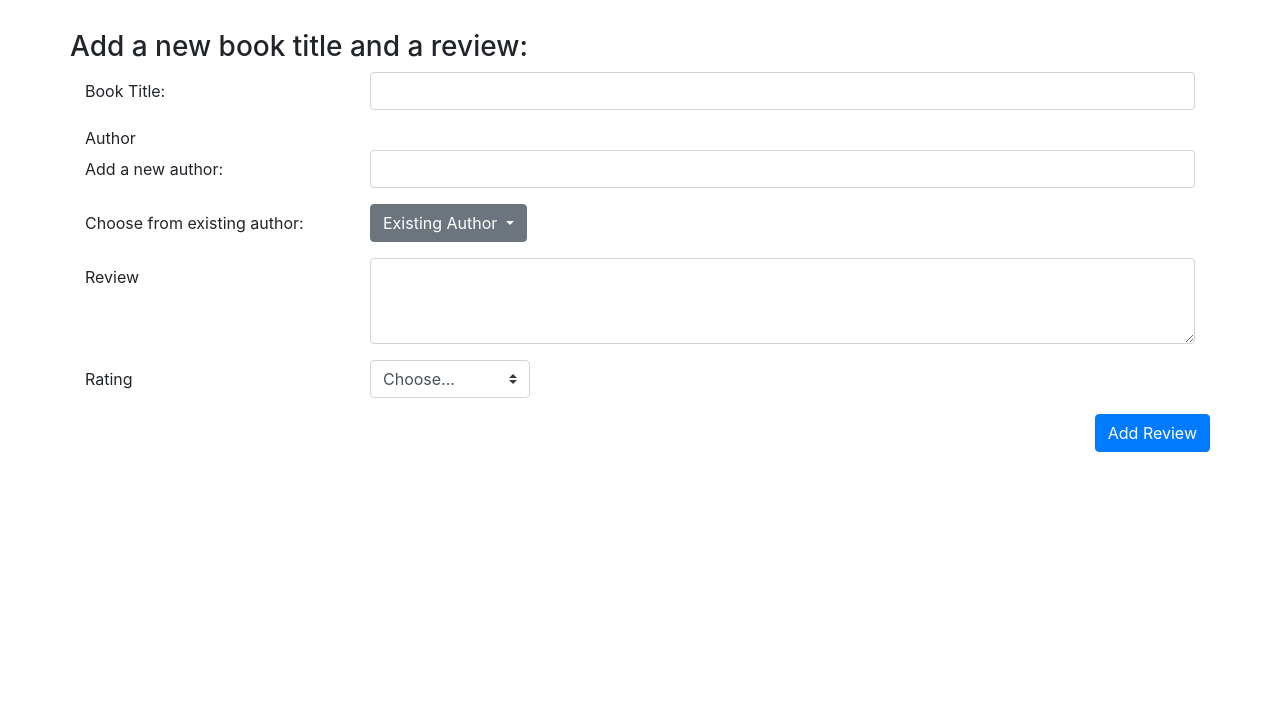
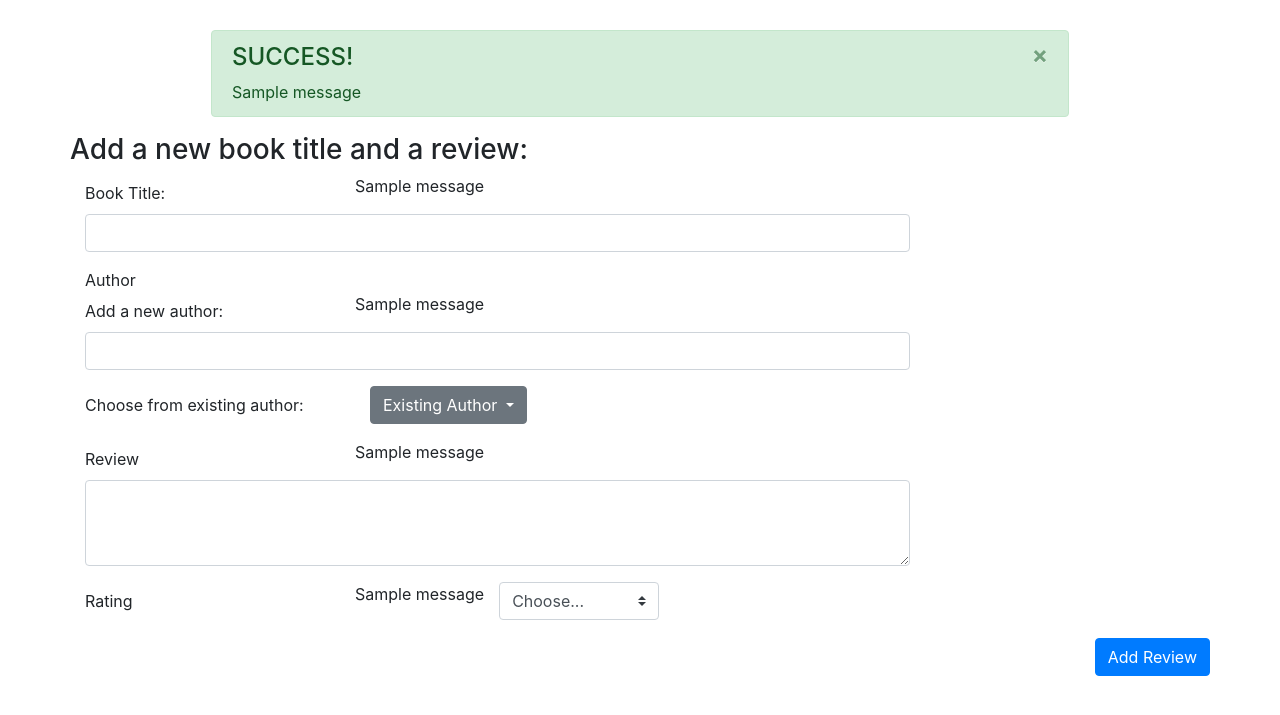
Before and after one commit to kellikells/Book-Reviews, a Flask app: page /addPage in a window 1280 px wide. Shown: the part 56-771 px from the top of the page. Run offline with Flask 2, Linux system fonts and the light colour scheme; the visitor is signed in with stand-in values (Sample User, id 1); tables that the repository leaves empty hold one stand-in row (values such as "Sample post"); one stand-in notice (Sample message) is shown; some libraries are stand-ins or nearby versions.

Commit message:
added flash messages for validation on add a review

```diff
--- a/server.py
+++ b/server.py
@@ -151,6 +151,27 @@
 def addReview():
     user_id = session['user_id']
 
+    # validation of all inputs
+    if len(request.form['title'])<1:
+        flash("title cannot be empty", 'title')
+
+    if len(request.form['new-author']) <1 and request.form['old-author'] == 0:
+        flash("author must be selected or entered", 'author')
+
+    if len(request.form['content'])<1:
+        flash("review content cannot be empty", 'review')
+
+    if request.form['rating'] == 0:
+        flash("select a rating", 'rating')
+
+    # initiate any flash messages
+    # --------------------------------------
+    if '_flashes' in session.keys():
+        return redirect("/addPage")
+
+
+
+
     # if the user typed in the input for new-author
     # then add this author to database
     if request.form['new-author']:
@@ -193,6 +214,8 @@
         }
 
         mysql.query_db(query,data)
+
+        flash("Your review has been posted", 'review-success')
 
 
     return redirect('/addPage')
--- a/templates/add.html
+++ b/templates/add.html
@@ -50,6 +50,28 @@
 
     <div class="container">
 
+        <!-- ======== ALERT FOR REVIEW SUCCESS ======== -->
+
+        <div class="container" style="min-height:100%; width:80%">
+            {% with messages = get_flashed_messages(category_filter=["review-success"]) %}
+            {% if messages %}
+            {% for message in messages %}
+            <div class="alert alert-success alert-dismissible" role="alert">
+                <h4 class="alert-heading">SUCCESS!</h4>
+                <button type="button" class="close" data-dismiss="alert" aria-label="Close"><span
+                        aria-hidden="true">×</span></button>
+                {{message}}
+            </div>
+            {% endfor %}
+            {% endif %}
+            {% endwith %}
+
+            {% block body %}{% endblock %}
+        </div>
+
+
+
+
         <div class="row">
             <h3>
                 Add a new book title and a review:
@@ -68,6 +90,16 @@
 
                     <div class="form-group row">
                         <label for="title" class="col-sm-3 col-form-label">Book Title:</label>
+                        <div>
+                            {% with errors = get_flashed_messages(category_filter=["title"]) %}
+                            {% if errors %}
+                            {% for msg in errors %}
+                            <p class="error">{{ msg }}</p>
+                            {% endfor %}
+                            {% endif %}
+                            {% endwith %}
+                        </div>
+
                         <div class="col-sm-9">
                             <input name="title" type="text" class="form-control" id="title">
                         </div>
@@ -76,11 +108,22 @@
 
                     <!-- author  -->
 
+
                     Author
 
                     <!-- create new author  -->
                     <div class="form-group row">
                         <label for="new-author" class="col-sm-3 col-form-label">Add a new author:</label>
+                        <div>
+                            {% with errors = get_flashed_messages(category_filter=["author"]) %}
+                            {% if errors %}
+                            {% for msg in errors %}
+                            <p class="error">{{ msg }}</p>
+                            {% endfor %}
+                            {% endif %}
+                            {% endwith %}
+                        </div>
+
                         <div class="col-sm-9">
                             <input name="new-author" type="text" class="form-control" id="new-author">
                         </div>
@@ -90,13 +133,14 @@
                     <div class="form-group row">
                         <label for="old-author" class="col-sm-3 col-form-label">Choose from existing author:</label>
                         <div class="col-sm-9">
-                            <button class="btn btn-secondary dropdown-toggle" type="button" id="dropdownMenuButton"
+                            <button class="btn btn-secondary dropdown-toggle" type="button" id="old-author"
                                 data-toggle="dropdown" aria-haspopup="true" aria-expanded="false" id="old-author">
                                 Existing Author
                             </button>
 
                             <!-- LOOP THROUGH AUTHORS & CREATE DROPDOWN OPTIONS  -->
-                            <div class="dropdown-menu" aria-labelledby="dropdownMenuButton">
+                            <div class="dropdown-menu" aria-labelledby="dropdownMenuButton" name="old-author"
+                                id="old-author">
                                 <a class="dropdown-item" href="#">Action</a>
                                 <a class="dropdown-item" href="#">Another action</a>
                                 <a class="dropdown-item" href="#">Something else here</a>
@@ -108,15 +152,35 @@
 
                     <!-- Review  -->
                     <div class="form-group row">
-                        <label for="review" class="col-sm-3 col-form-label">Review</label>
+                        <label for="content" class="col-sm-3 col-form-label">Review</label>
+                        <div>
+                            {% with errors = get_flashed_messages(category_filter=["review"]) %}
+                            {% if errors %}
+                            {% for msg in errors %}
+                            <p class="error">{{ msg }}</p>
+                            {% endfor %}
+                            {% endif %}
+                            {% endwith %}
+                        </div>
+
                         <div class="col-sm-9">
-                            <textarea name="content" class="form-control" id="review" rows=" 3"></textarea>
+                            <textarea name="content" class="form-control" id="content" rows=" 3"></textarea>
                         </div>
                     </div>
 
                     <!-- rating  -->
                     <div class="form-group row">
                         <label for="rating" class="col-sm-3 col-form-label">Rating</label>
+                        <div>
+                            {% with errors = get_flashed_messages(category_filter=["rating"]) %}
+                            {% if errors %}
+                            {% for msg in errors %}
+                            <p class="error">{{ msg }}</p>
+                            {% endfor %}
+                            {% endif %}
+                            {% endwith %}
+                        </div>
+
                         <div class="col-sm-2">
                             <select name="rating" class="custom-select" id="rating">
                                 <option selected>Choose...</option>
```
